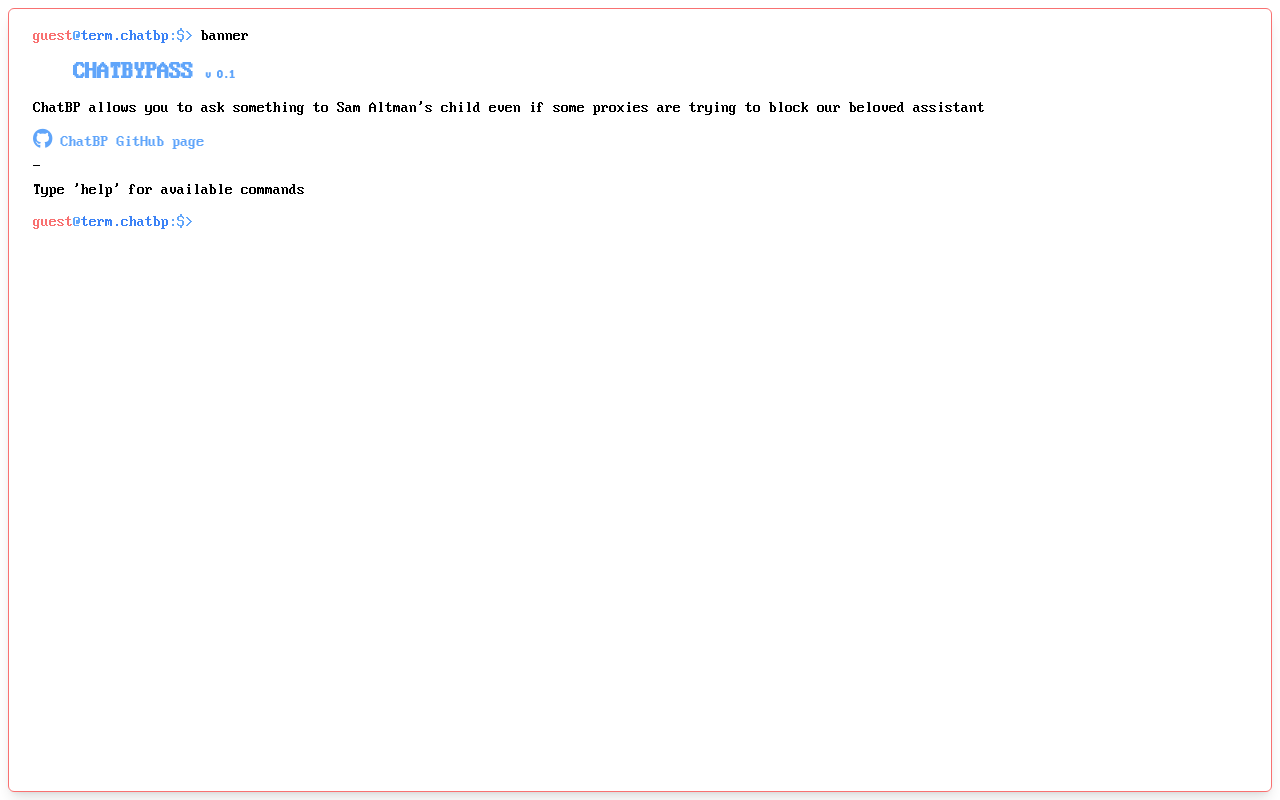
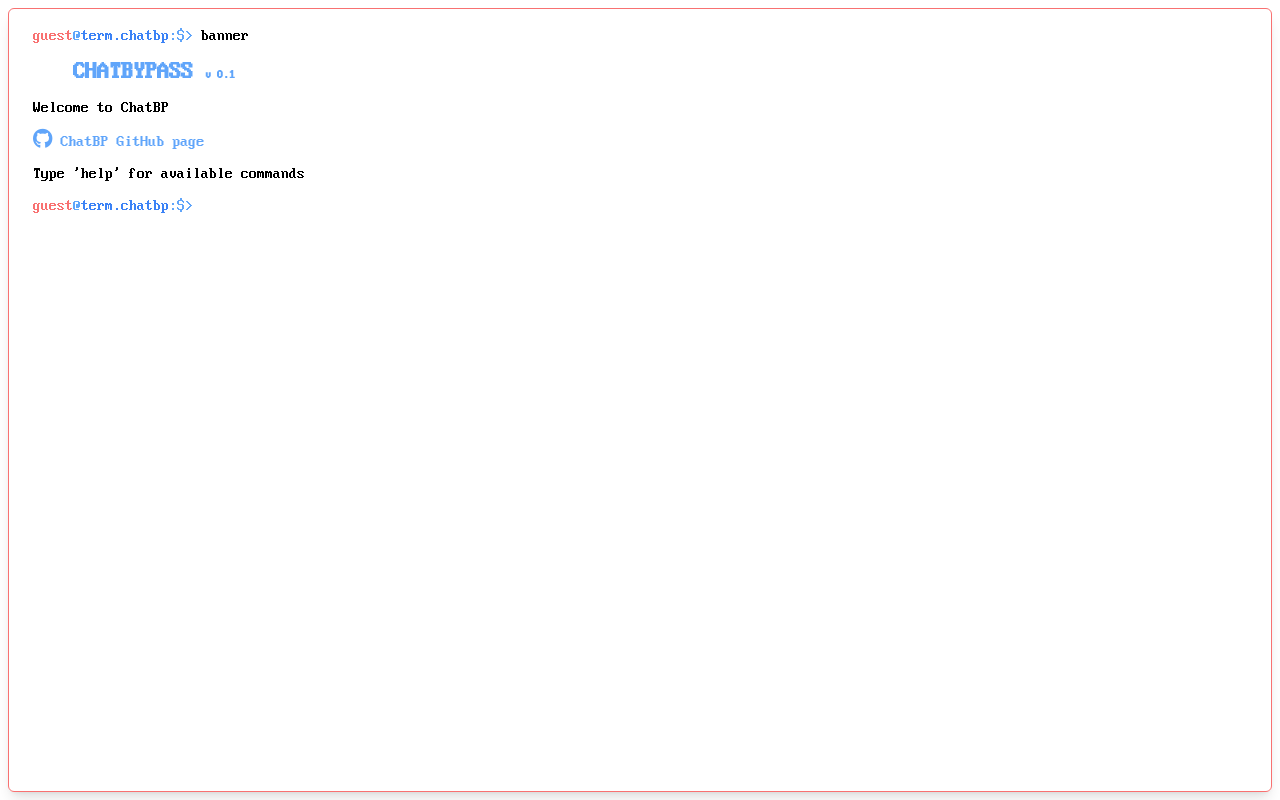
Before and after one commit to Eliot-BPJ/ChatBP, a Next.js app: page / in a window 1280 px wide. Built offline with nearby package versions, Linux system fonts and the light colour scheme.

Commit message:
fix api url

```diff
--- a/src/app/components/terminal.tsx
+++ b/src/app/components/terminal.tsx
@@ -135,19 +135,16 @@
               CHATBYPASS <span className="text-xs">v 0.1</span>
             </p>
             <p>
-              ChatBP allows you to ask something to Sam Altman&apos;s child even
-              if some proxies are trying to block our beloved assistant
+              Welcome to ChatBP
               <br />
             </p>
             <a
               href="https://github.com/Eliot-BPJ/ChatBP"
               target="_blank"
-              className="social-link text-blue-400 mt-2"
+              className="social-link text-blue-400 mt-2 mb-2"
             >
               <i className="fab fa-github text-xl"></i> ChatBP GitHub page
-              <br></br>
             </a>
-            <span> - </span>
             <span>Type &apos;help&apos; for available commands</span>
             {showCliCommandList()}
             <div className="flex items-center pt-2 items-baseline">
--- a/src/app/utils/sendMessage.tsx
+++ b/src/app/utils/sendMessage.tsx
@@ -47,12 +47,12 @@
 };
 
 const sendToAPI = async (message: string, chat4: boolean) => {
+  const url = chat4
+    ? "https://chat-bp-api.vercel.app/api/chat4"
+    : "https://chat-bp-api.vercel.app/api/chat";
   // const url = chat4
-  //   ? "https://chat-bp-api.vercel.app/api/chat4"
-  //   : "https://chat-bp-api.vercel.app/api/chat";
-  const url = chat4
-    ? "http://localhost:3001/api/chat4"
-    : "http://localhost:3001/api/chat";
+  //   ? "http://localhost:3001/api/chat4"
+  //   : "http://localhost:3001/api/chat";
   try {
     const response = await fetch(url, {
       method: "POST",
```
